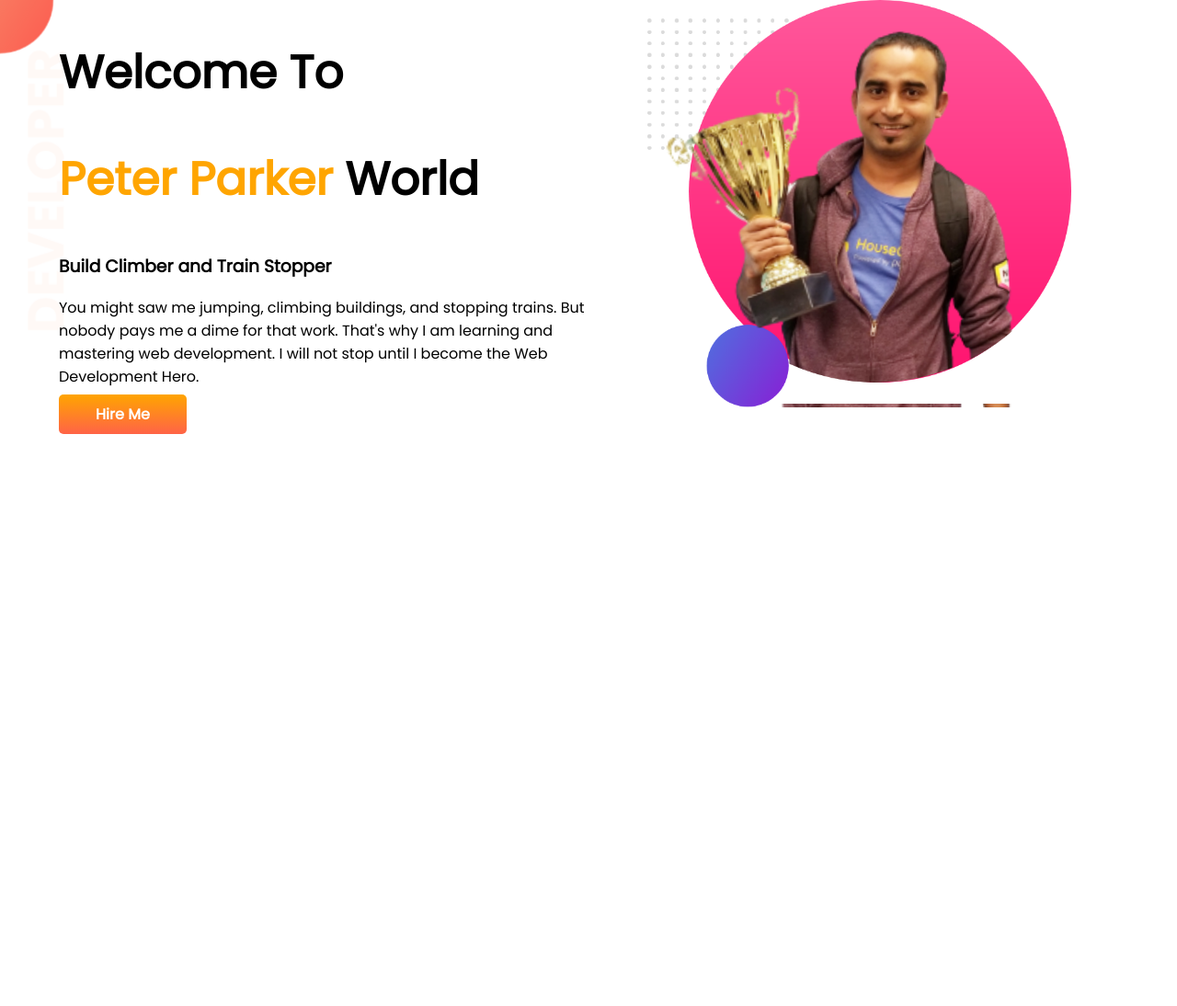
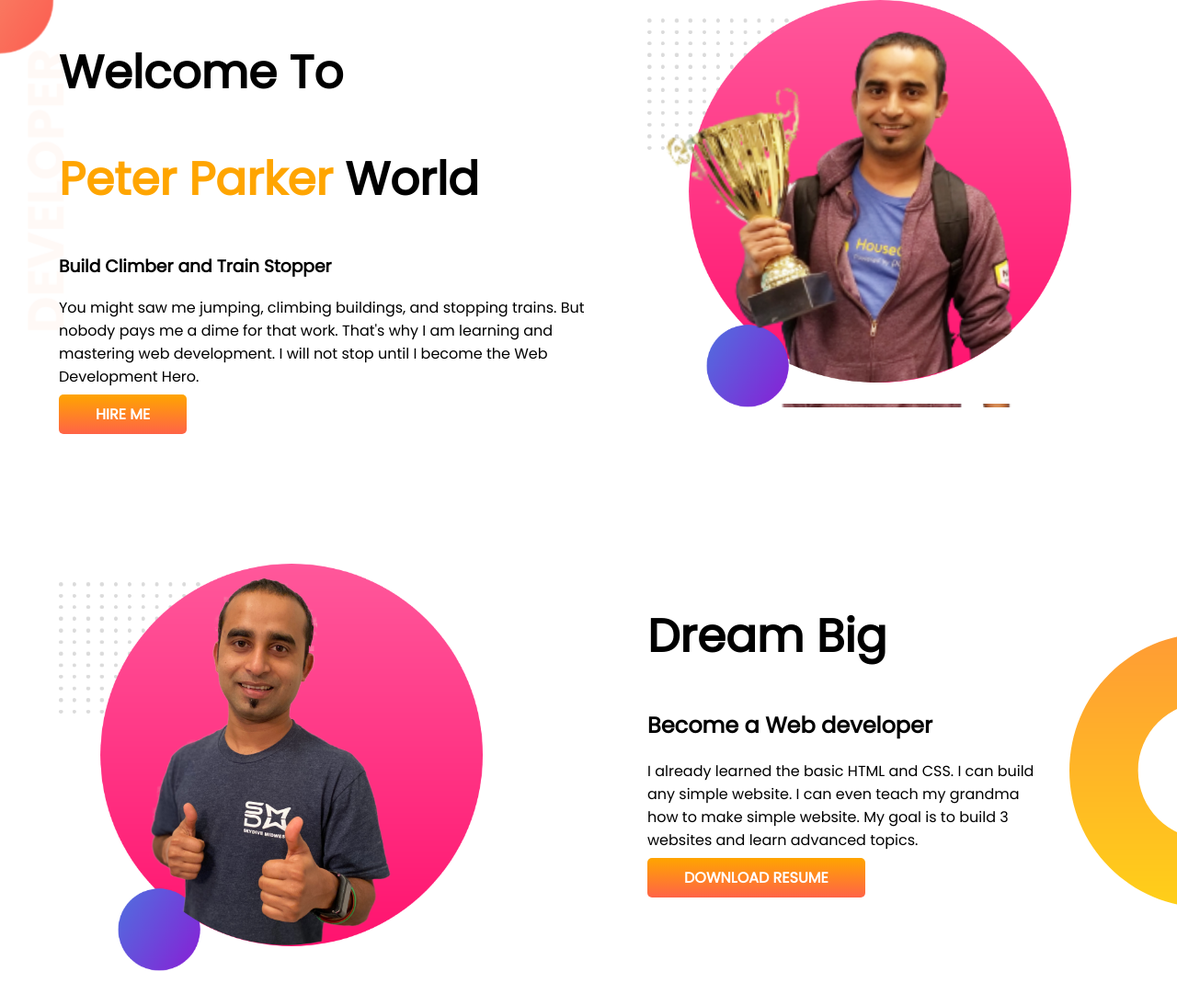
Before and after one commit to i-rehena14/developer-portfolio, a plain HTML site: page index.html in a window 1280 px wide. Shown: the whole page at 92% size. Before the commit the page ends 800 px from the top, so only its background shows below. Drawn offline with Linux system fonts and the light colour scheme.

Commit message:
dream-big added

```diff
--- a/index.html
+++ b/index.html
@@ -24,12 +24,26 @@
                 Development
                 Hero.
             </p>
-            <a class="link-button" target="_blank" href="https://www.linkedin.com/company/programminghero/">Hire Me</a>
+            <a class="link-button" target="_blank" href="https://www.linkedin.com/company/programminghero/">HIRE ME</a>
         </div>
         <div class="half-width">
             <img src="images/jhankar-my-bg.png" alt="">
         </div>
     </section>
+    <section class="dream-big">
+        <div class="half-width">
+            <img src="images/jhankar2.png" alt="">
+        </div>
+        <div class="half-width">
+            <h1>Dream Big</h1>
+            <h2>Become a Web developer</h2>
+            <p class="right">I already learned the basic HTML and CSS. I can build any simple website. I can even teach
+                my grandma how
+                to make simple website. My goal is to build 3 websites and learn advanced topics.</p>
+            <a class="link-button" target="_blank" href="">DOWNLOAD RESUME</a>
+
+        </div>
+    </section>
 </body>
 
 </html>
--- a/style.css
+++ b/style.css
@@ -10,6 +10,7 @@ h1{
 }
 section{
     display: flex;
+    margin-bottom:150px;
 }
 .half-width{
     width:50%;
@@ -30,3 +31,11 @@ section{
     background-image: url(images/top-banner.png);
     background-repeat: no-repeat;
 }
+.dream-big{
+    background-image: url(images/dream-bg.png);
+    background-repeat: no-repeat;
+    background-position:right;
+}
+.right{
+    padding-right: 150px;
+}
```
